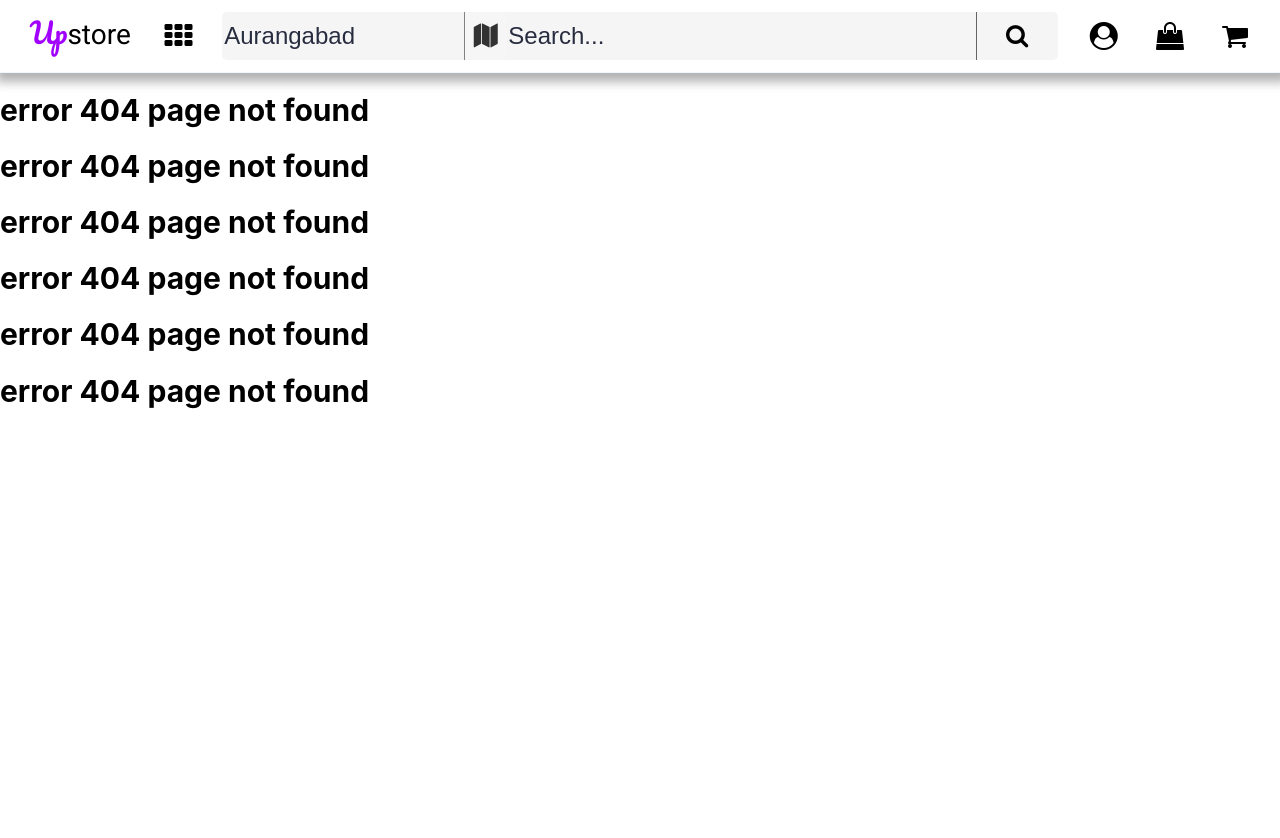
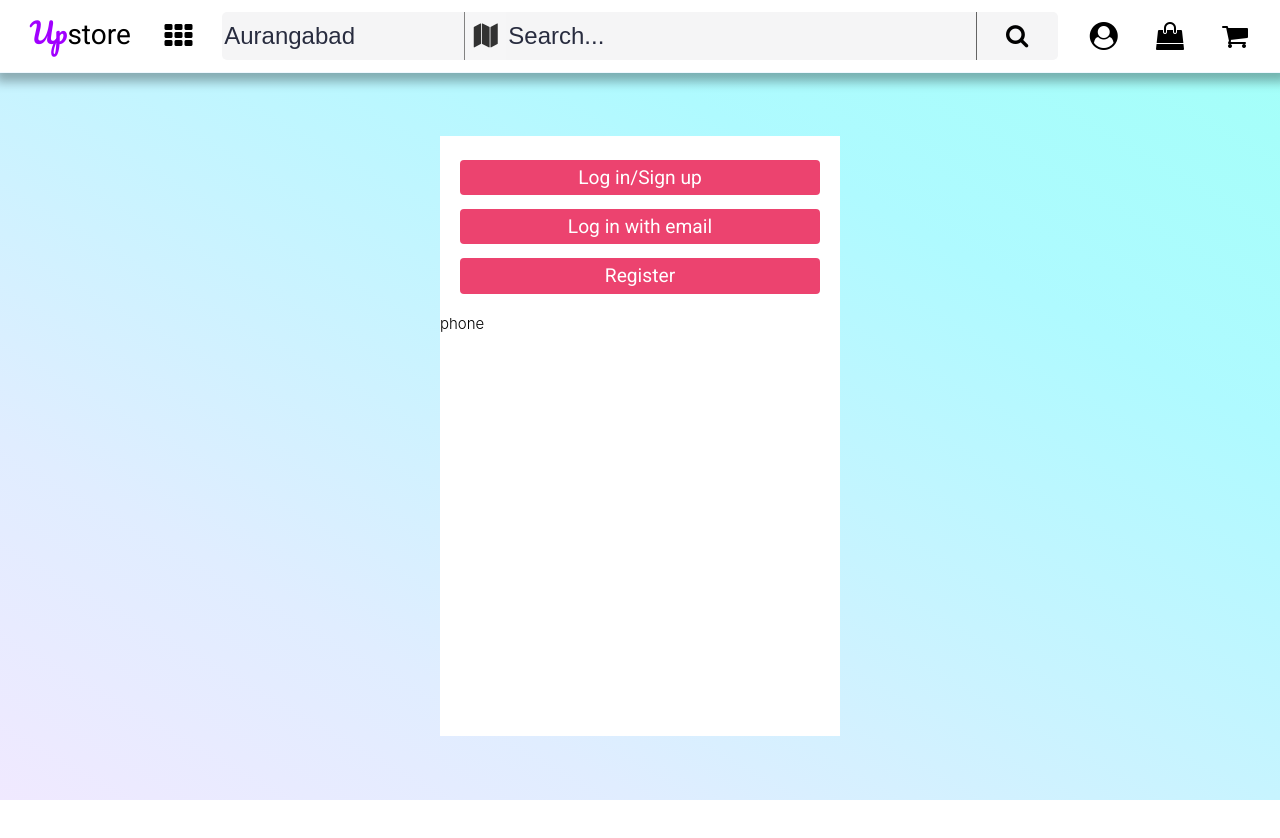
Before and after one commit to harshit151001/Upstore.in, a React (Create React App) app: page /loginsignup in a window 1280 px wide. Before the commit this address had no page. Shown: the top 838 px of the page. Built offline with nearby package versions, Linux system fonts and the light colour scheme.

Commit message:
bootstrap added

```diff
--- a/package.json
+++ b/package.json
@@ -6,12 +6,15 @@
     "@testing-library/jest-dom": "^4.2.4",
     "@testing-library/react": "^9.5.0",
     "@testing-library/user-event": "^7.2.1",
+    "bootstrap": "^4.5.0",
+    "bootstrap-react": "^0.5.0-alpha",
     "formik": "^2.1.4",
     "react": "^16.13.1",
     "react-dom": "^16.13.1",
     "react-router-dom": "^5.2.0",
     "react-scripts": "^3.4.1",
-    "styled-components": "^5.1.1"
+    "styled-components": "^5.1.1",
+    "yup": "^0.29.1"
   },
   "scripts": {
     "start": "react-scripts start",
--- a/src/App.js
+++ b/src/App.js
@@ -28,7 +28,7 @@ function App() {
             path="/termsandcondition"
             component={Termsandcondition}
           ></Route>
-          <Route exact path="/login" component={Loginsignuppage}></Route>
+          <Route exact path="/loginsignup" component={Loginsignuppage}></Route>
           <Route component={err}></Route>
         </Switch>
       </Ancestor>
--- a/src/Components/Navbar/Desktop.js
+++ b/src/Components/Navbar/Desktop.js
@@ -200,7 +200,9 @@ function Desktop() {
       <CategoriesDropdown
         onMouseOver={a}
         onMouseLeave={b}
-        style={{ transform: `translateY(${x}px)` }}
+        style={{
+          transform: `translateY(${x}px)`,
+        }}
       >
         <h1>harshitshukla</h1>
       </CategoriesDropdown>
@@ -208,13 +210,17 @@ function Desktop() {
       <AccountsDropdown
         onMouseOver={c}
         onMouseLeave={d}
-        style={{ transform: `translateY(${y}px)` }}
+        style={{
+          transform: `translateY(${y}px)`,
+        }}
       />
 
       <CartDropdown
         onMouseOver={e}
         onMouseLeave={f}
-        style={{ transform: `translateY(${z}px)` }}
+        style={{
+          transform: `translateY(${z}px)`,
+        }}
       />
     </>
   );
--- a/src/Components/Users/Loginsignupform.js
+++ b/src/Components/Users/Loginsignupform.js
@@ -1,35 +1,92 @@
-import React from 'react';
+import React, { useState, useEffect } from 'react';
 import styled from 'styled-components';
+
+import Loginwithemail from './Loginwithemail';
+import Loginwithphone from './Loginwithphone';
+import Register from './Register';
 
 const Wrapper = styled.div`
   background-image: linear-gradient(
-    to right bottom,
-    #7dffee,
-    #6cf7ff,
-    #97e9ff,
-    #d2d7ff,
-    #fdc5fc
+    to right top,
+    #f0e9ff,
+    #e0edff,
+    #c7f4ff,
+    #affaff,
+    #a4fff9
   );
+
   width: 100vw;
-  height: 91vh;
+  min-height: 91vh;
   display: flex;
   align-items: center;
   justify-content: center;
-  div {
-    min-width: 300px;
-    width: 95vw;
-    max-width: 400px;
-    background: white;
-    height: 600px;
-    border-radius: 10px;
-    box-shadow: 0px 0px 18px 2px rgba(176, 57, 176, 1);
-  }
+`;
+const Formwrapper = styled.div`
+  min-width: 300px;
+  width: 95vw;
+  max-width: 400px;
+  background: white;
+  min-height: 600px;
+  display: flex;
+  flex-direction: column;
+`;
+const Buttonbox = styled.div`
+  width: 90% !important;
+  display: flex;
+  flex-direction: column;
+  height: auto;
+  margin: auto;
+  margin-top: 10px;
+  justify-self: center;
+  margin-bottom: 20px;
+`;
+const Button = styled.button`
+  display: block;
+  margin-top: 14px;
+  height: 2.2rem;
+  outline: none;
+  border: none;
+  font-size: 1.2rem;
+  color: black;
+  font-family: 'Roboto';
+  background: #ec436f;
+  color: white;
+  border-radius: 4px;
 `;
 
 const Loginsignupform = () => {
+  const methods = ['Log in/Sign up', 'Log in with email', 'Register'];
+  const [form, setForm] = useState(0);
+
+  const clickHandler = (idx) => {
+    setForm(idx);
+  };
+
   return (
     <Wrapper>
-      <div></div>
+      <Formwrapper>
+        <Buttonbox>
+          {methods.map((item, index) => (
+            <Button
+              onClick={() => {
+                clickHandler(index);
+              }}
+              key={index}
+            >
+              {item}
+            </Button>
+          ))}
+        </Buttonbox>
+        <div>
+          {form === 0 ? (
+            <Loginwithphone />
+          ) : form === 1 ? (
+            <Loginwithemail />
+          ) : (
+            <Register />
+          )}
+        </div>
+      </Formwrapper>
     </Wrapper>
   );
 };
--- /dev/null
+++ b/src/Components/Users/Loginwithemail.js
@@ -0,0 +1,7 @@
+import React from 'react';
+
+const Loginwithemail = () => {
+  return <></>;
+};
+
+export default Loginwithemail;
--- /dev/null
+++ b/src/Components/Users/Loginwithphone.js
@@ -0,0 +1,7 @@
+import React from 'react';
+
+const Loginwithphone = () => {
+  return <div>phone</div>;
+};
+
+export default Loginwithphone;
--- /dev/null
+++ b/src/Components/Users/Register.js
@@ -0,0 +1,7 @@
+import React from 'react';
+
+const Register = () => {
+  return <div>register</div>;
+};
+
+export default Register;
```
Also changed, not shown: 1 other file (tests, documents, lock files or other folders).
